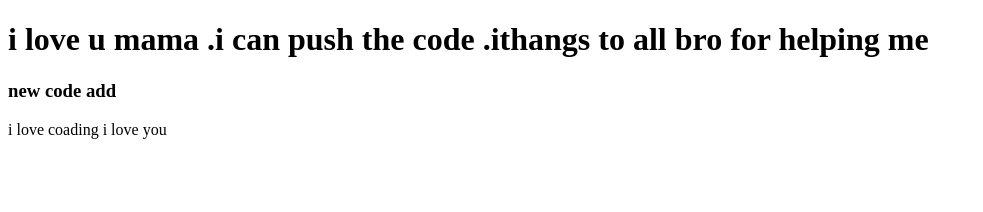
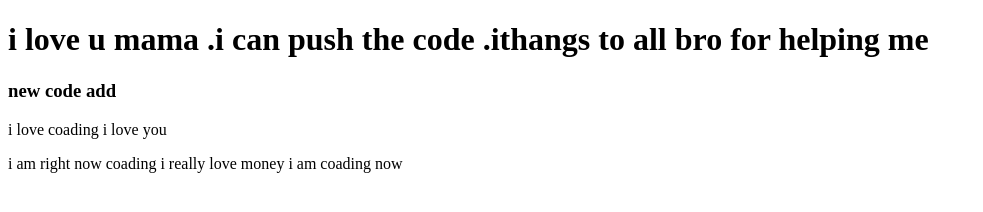
Before and after one commit to shajib2/my-forth-ripo, a plain HTML site: page index.html in a window 1280 px wide. Shown: the whole page, without its empty margins (0-983 px from the left). Drawn offline with Linux system fonts and the light colour scheme.

Commit message:
add new file

```diff
--- a/index.html
+++ b/index.html
@@ -10,5 +10,6 @@
     <h1> i love u mama .i can push the code .ithangs to all bro for helping me </h1>
     <h3>new code add </h3>
     <p>i love coading  i love you </p>
+    <p>i am right now coading i really love money i am coading now</p>
 </body>
 </html>
```
